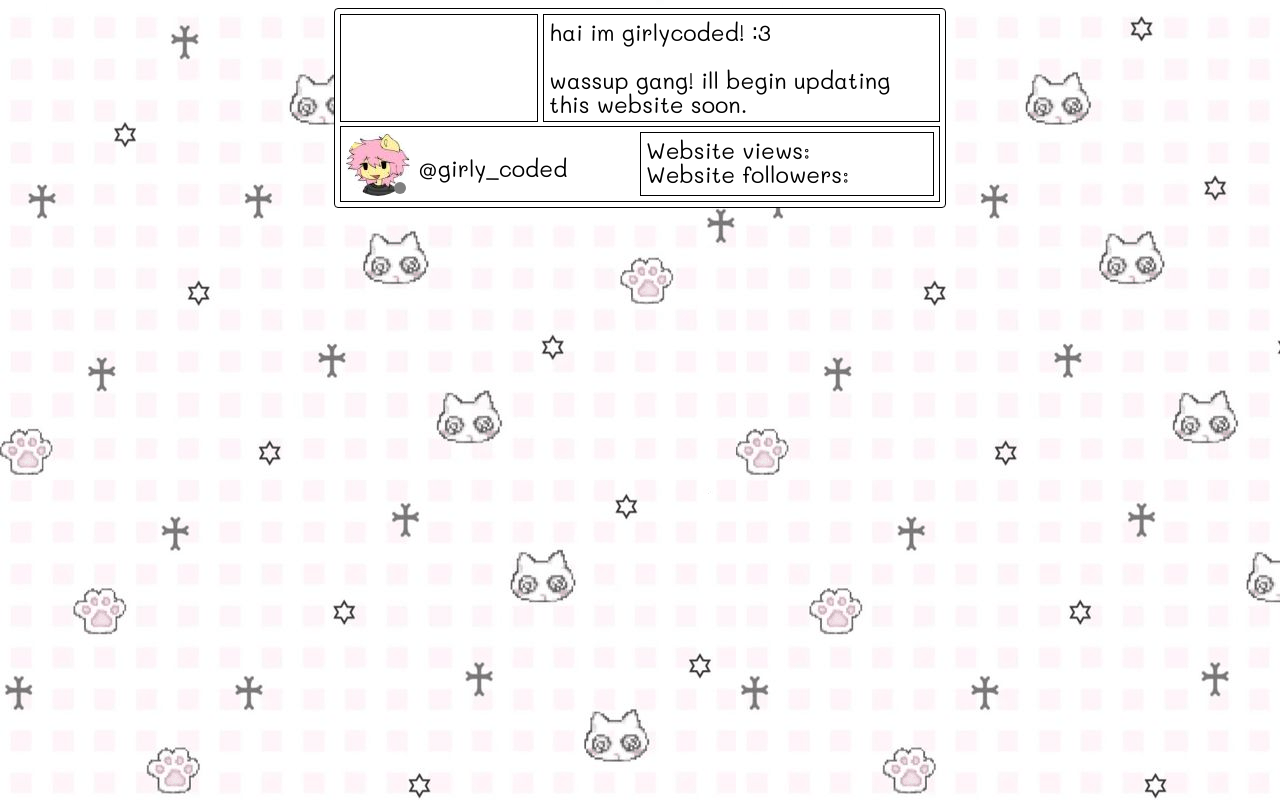
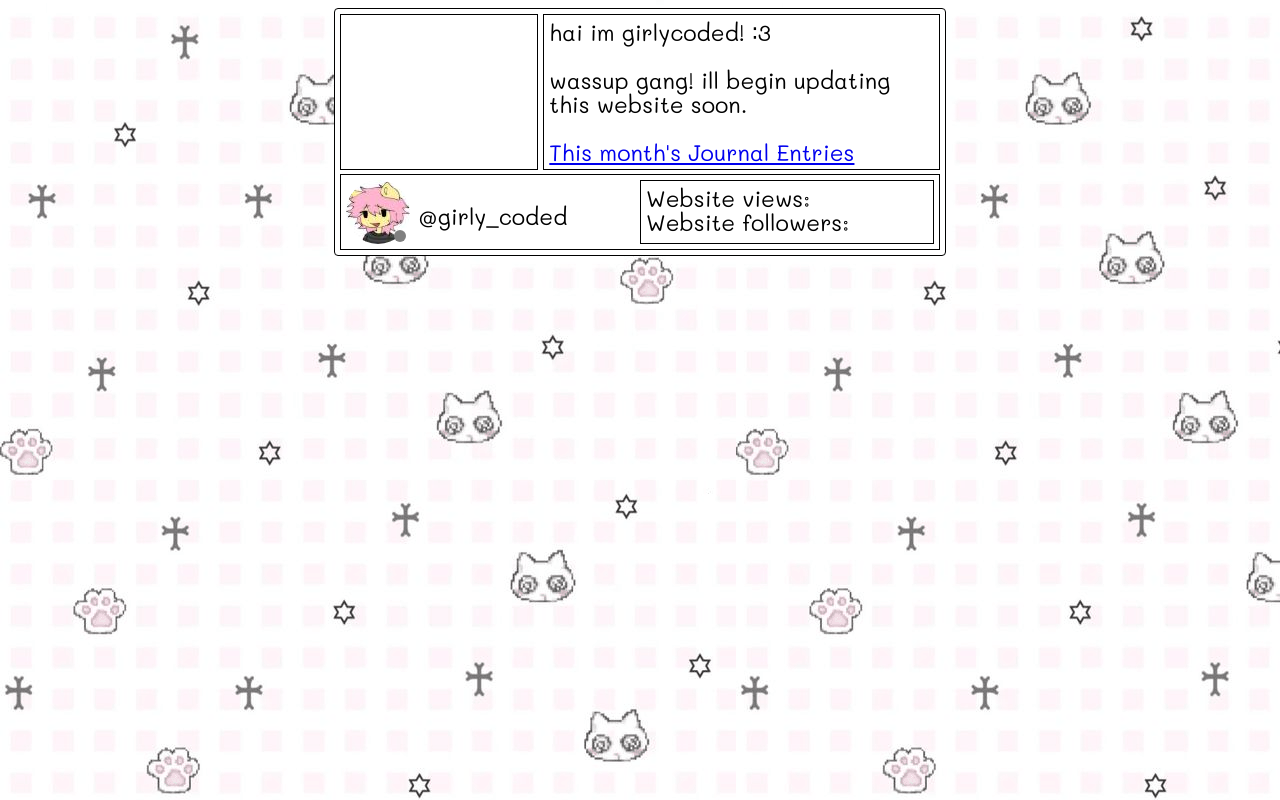
Before and after one commit to girlycoded/girlycoded-website, a website built with Vite: page index.html in a window 1280 px wide. Built offline with nearby package versions, Linux system fonts and the light colour scheme; no server answers.

Commit message:
Updated home page to include this month's journal entries

```diff
--- a/index.html
+++ b/index.html
@@ -19,6 +19,8 @@
 					<p>hai im girlycoded! ∶3</p>
 					<br>
 					<p>wassup gang! ill begin updating this website soon.</p>
+					<br>
+					<p><a href="blog/05-2026.html">This month's Journal Entries</a></p>
 				</div>
 			</div>
 			<div id="side-content" class="border textarea split-grid">
```
